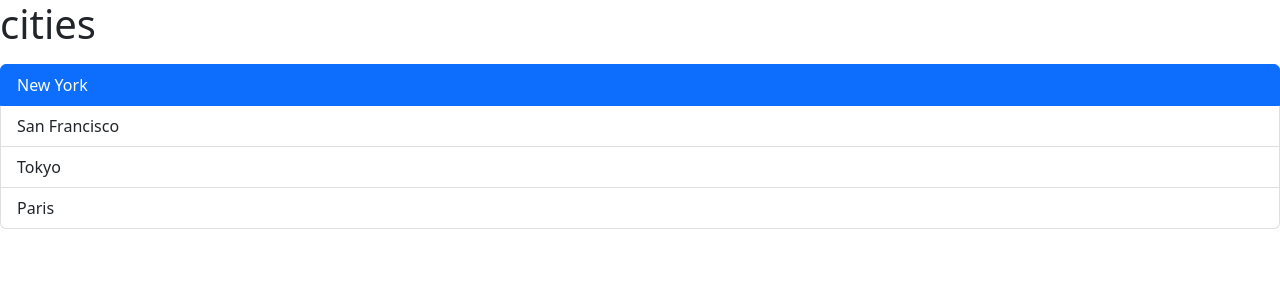
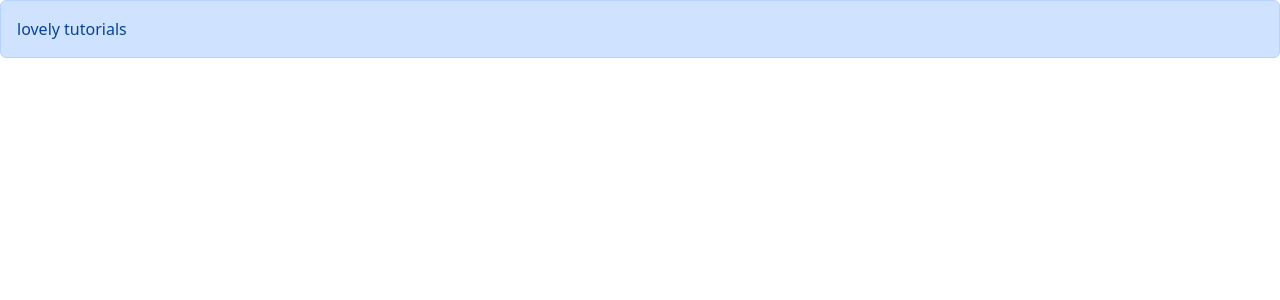
Before and after one commit to frank091915/concise-react, a React (Vite) app: page / in a window 1280 px wide. Shown: the top 300 px of the page. Built offline with nearby package versions, Linux system fonts and the light colour scheme.

Commit message:
feat: pass children

```diff
--- a/src/App.tsx
+++ b/src/App.tsx
@@ -1,13 +1,18 @@
 import ListGroup from "./components/ListGroup";
 import "./App.css";
+import Alert from "./components/Alert";
 
 function App() {
   const cities = ["New York", "San Francisco", "Tokyo", "Paris"];
-  const heading = 'cities'
-  const handler = (item: string) =>{
-    console.log(item)
-  }
-  return <ListGroup items={cities} heading={heading} onSelected={handler}></ListGroup>;
+  const heading = "cities";
+  const handler = (item: string) => {
+    console.log(item);
+  };
+  return (
+    <Alert>
+      lovely <span>tutorials</span>
+    </Alert>
+  );
 }
 
 export default App;
--- /dev/null
+++ b/src/components/Alert.tsx
@@ -0,0 +1,10 @@
+import { ReactNode } from "react";
+
+interface Props {
+  children: ReactNode;
+}
+const Alert = ({ children }: Props) => {
+  return <div className="alert alert-primary">{children}</div>;
+};
+
+export default Alert;
```
